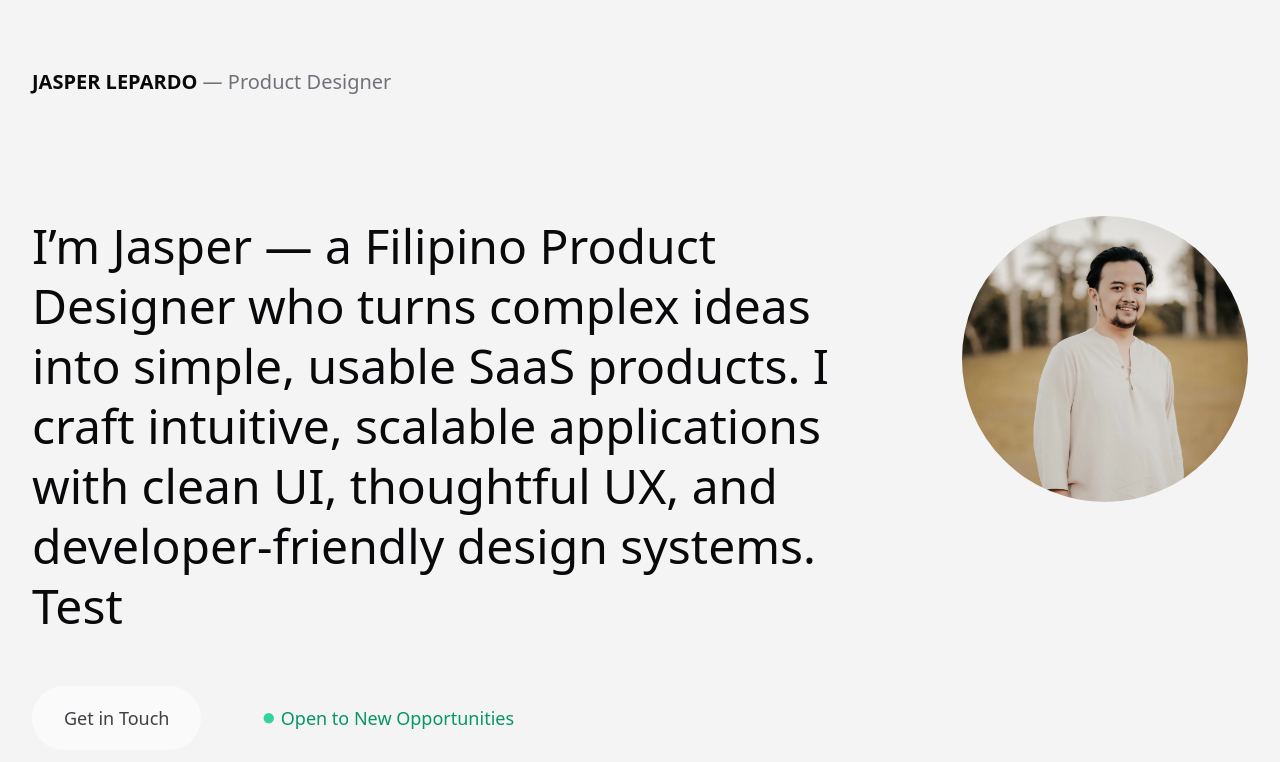
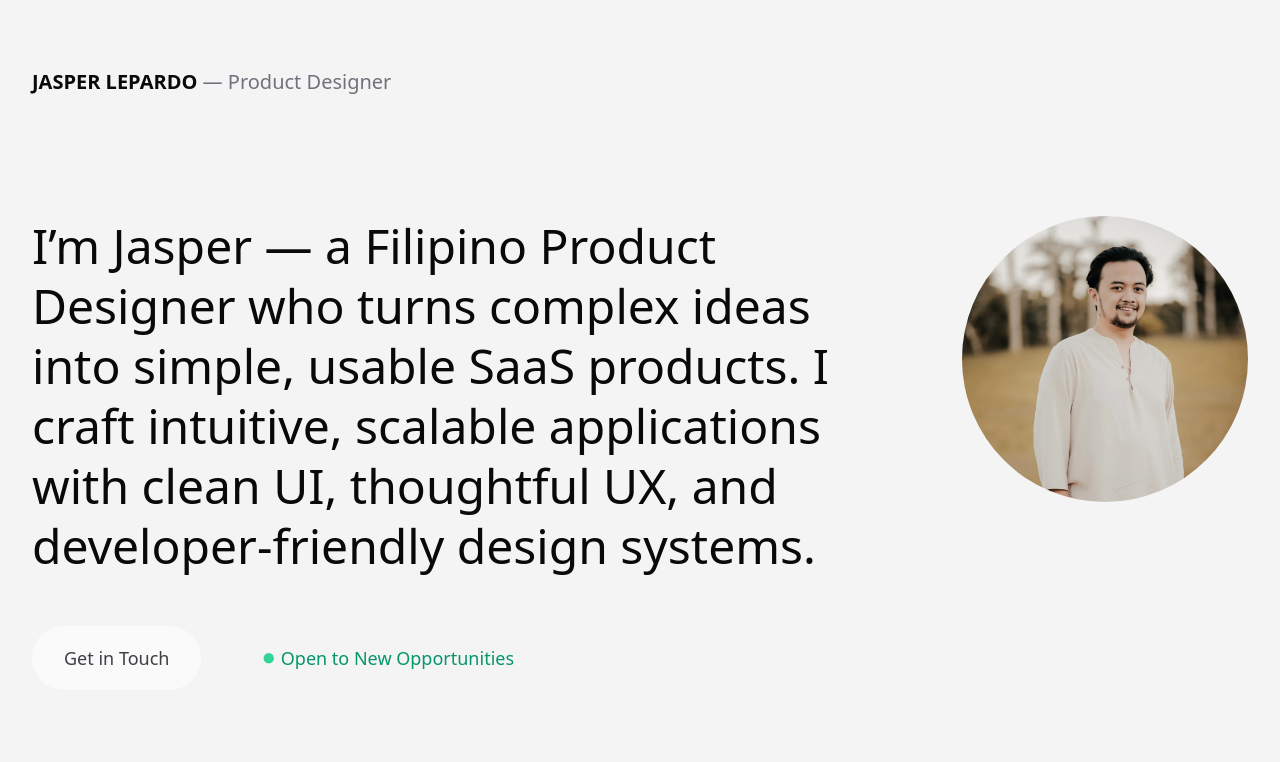
Before and after one commit to jasperlepardo/jasperlepardo-portfolio, a Jekyll site: the page built from index.html, in a window 1280 px wide and 900 px high, cut to the strip 104-866 px from the top of the window. Built offline with Jekyll 4.4.1, drawn with Linux system fonts in a browser that asks for light colours.

Commit message:
Update index.html

```diff
--- a/index.html
+++ b/index.html
@@ -11,7 +11,7 @@ transition:
       <img class="object-cover object-top lg:w-full lg:max-w-full max-w-80 h-auto rounded-full" src="/assets/img/profile-picture.webp" alt="">
     </div>
     <div class="lg:col-span-8 col-span-12 lg:order-1">
-      <h1 class="text-5xl mb-12 leading-tight">I’m Jasper — a Filipino Product Designer who turns complex ideas into simple, usable SaaS products. I craft intuitive, scalable applications with clean UI, thoughtful UX, and developer-friendly design systems. Test</h1>
+      <h1 class="text-5xl mb-12 leading-tight">I’m Jasper — a Filipino Product Designer who turns complex ideas into simple, usable SaaS products. I craft intuitive, scalable applications with clean UI, thoughtful UX, and developer-friendly design systems.</h1>
       <a class="text-lg py-5 px-8 inline-block bg-zinc-50 text-zinc-700 rounded-full leading-6" href="">Get in Touch</a>
       <p class="text-lg py-5 px-8 inline-block ml-6 text-emerald-600 rounded-full leading-6"><span class="text-emerald-400 text-2xl leading-6">●</span> Open to New Opportunities</p>
     </div>
```
